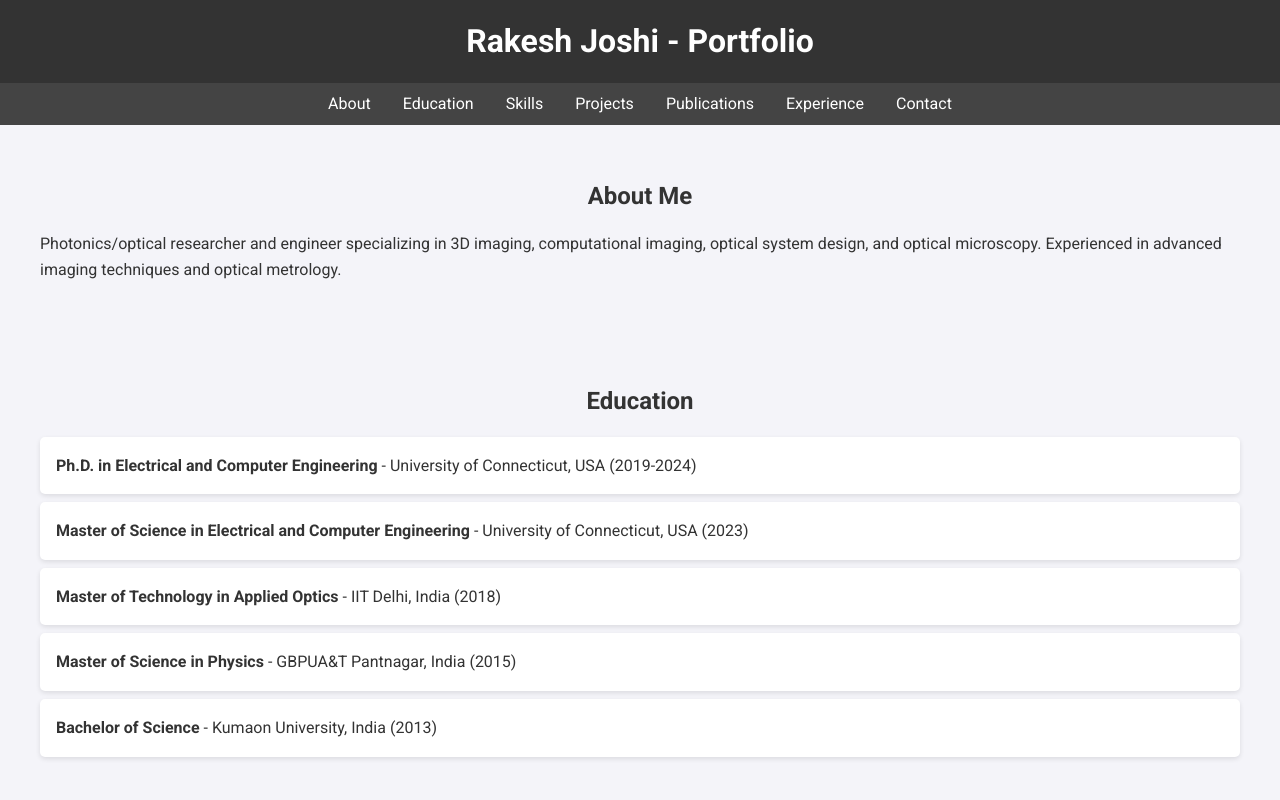
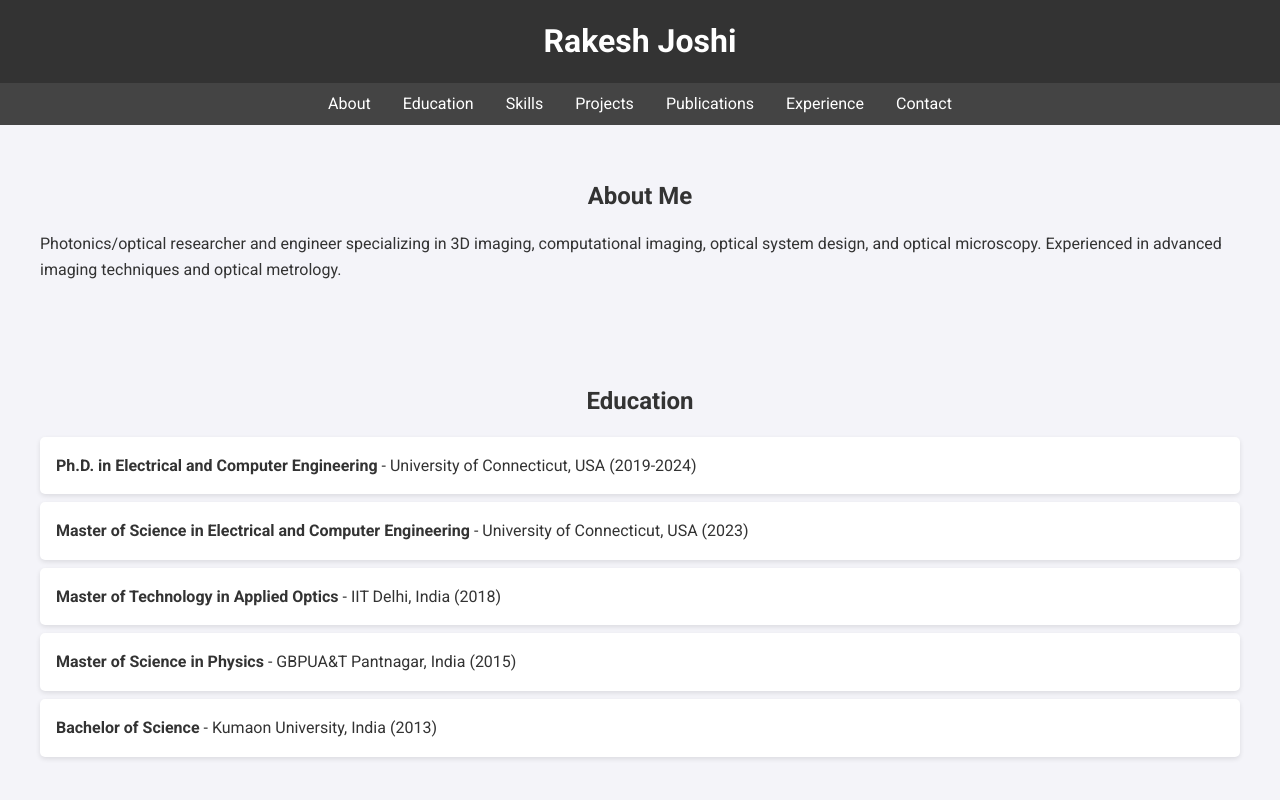
Before and after one commit to rakaUconn/raj.github.io, a plain HTML site: page index.html in a window 1280 px wide. Shown: the top 800 px of the page. Drawn offline with Linux system fonts and the light colour scheme.

Commit message:
Update index.html

```diff
--- a/index.html
+++ b/index.html
@@ -9,7 +9,7 @@
 </head>
 <body>
     <header>
-        <h1>Rakesh Joshi - Portfolio</h1>
+        <h1>Rakesh Joshi </h1>
     </header>
     <nav>
         <a href="#about">About</a>
```
